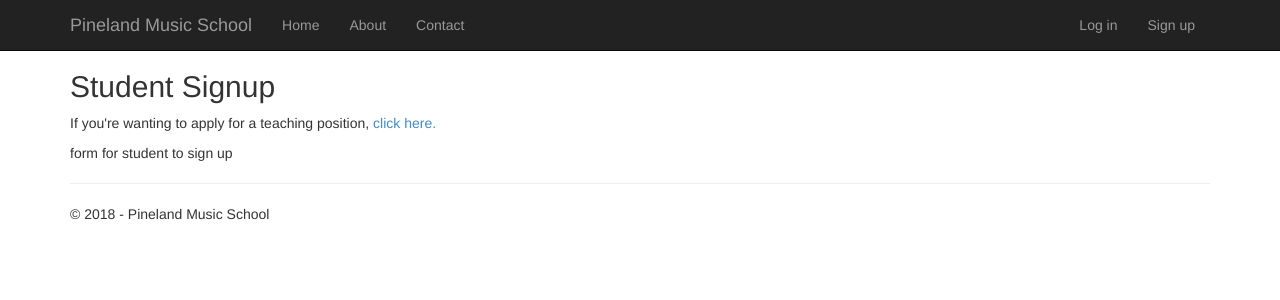
After one commit to rhoolahan8/IFB299, a Django app: page /signup in a window 1280 px wide. The commit adds this page. Shown: the top 300 px of the page. Run offline with Django 3.2, Linux system fonts and the light colour scheme; some libraries are stand-ins or nearby versions.

Commit message:
added sign up page (still needs form) login page done

```diff
--- a/IFB299G38/urls.py
+++ b/IFB299G38/urls.py
@@ -20,6 +20,7 @@ urlpatterns = [
     url(r'^contact$', app.views.contact, name='contact'),
     url(r'^about', app.views.about, name='about'),
     url(r'^teacherapplication', app.views.teacherapplication, name='teacherapplication'),
+    url(r'^signup', app.views.signup, name='signup'),
     url(r'^login/$',
         django.contrib.auth.views.login,
         {
--- a/app/templates/app/index.html
+++ b/app/templates/app/index.html
@@ -2,10 +2,10 @@
 
 {% block content %}
 
-<div class="jumbotron" style="background-image: url(https://2v0eg42uysql1jxu8v2rppov-wpengine.netdna-ssl.com/wp-content/uploads/2015/11/abstract-music-rock-bw.jpg); background-size: cover;">
+<div class="jumbotron" style="background-image: url(https://2v0eg42uysql1jxu8v2rppov-wpengine.netdna-ssl.com/wp-content/uploads/2015/11/abstract-music-rock-bw.jpg); background-position: center bottom; background-blend-mode: overlay; background-size: cover;">
     <h1>Pineland Music School</h1>
     <p class="lead">Founded by Mika Williams, Pineland Music School provides quality lessons in voice, guitar, piano, cello, percussion and more.</p>
-    <p><a href="{% url 'home' %}"class="btn btn-primary btn-large"> Learn more &raquo;</a></p>
+    <p><a href="{% url 'about' %}"class="btn btn-primary btn-large"> Learn more &raquo;</a></p>
 </div>
 
 <div class="row">
@@ -13,7 +13,7 @@
         <h2>Students</h2>
         <p>
             Students are able to book with qualified teachers online for a variety of instruments.
-            Sign in to continue learning or if you're new, sign up and start your musical journey!
+            Log in to continue learning or if you're new, sign up and start your musical journey!
         </p>
         <p><a class="btn btn-default" href="{% url 'login' %}">Click here &raquo;</a></p>
     </div>
--- a/app/templates/app/login.html
+++ b/app/templates/app/login.html
@@ -8,7 +8,7 @@
         <section id="loginForm">
             <form action="." method="post" class="form-horizontal">
                 {% csrf_token %}
-                <h4>Use a local account to log in.</h4>
+                <h4>Use an existing account to log in.</h4>
                 <hr />
                 <div class="form-group">
                     <label for="id_username" class="col-md-2 control-label">User name</label>
@@ -32,6 +32,7 @@
                 <p class="validation-summary-errors">Please enter a correct user name and password.</p>
                 {% endif %}
             </form>
+            <p><a href="{%url 'signup'%}"> Click here if you're a new student.</a></p>
         </section>
     </div>
     <div class="col-md-4">
--- a/app/templates/app/loginpartial.html
+++ b/app/templates/app/loginpartial.html
@@ -12,6 +12,7 @@
 
 <ul class="nav navbar-nav navbar-right">
     <li><a href="{% url 'login' %}">Log in</a></li>
+    <li><a href="{% url 'signup'%}">Sign up</a></li>
 </ul>
 
 {% endif %}
--- /dev/null
+++ b/app/templates/app/signup.html
@@ -0,0 +1,10 @@
+{% extends "app/layout.html" %}
+
+{% block content %}
+
+<h2>Student Signup</h2>
+<p>If you're wanting to apply for a teaching position, <a href="{%url 'teacherapplication'%}" >click here.</a></p>
+
+<p>form for student to sign up</p>
+
+{% endblock %}
--- a/app/views.py
+++ b/app/views.py
@@ -57,3 +57,15 @@ def teacherapplication(request):
             'year':datetime.now().year,
         }
     )
+def signup(request):
+    """Renders the sign up page."""
+    assert isinstance(request, HttpRequest)
+    return render(
+        request,
+        'app/signup.html',
+        {
+            'title':'Student Sign up',
+            'message':'The page for students to sign up.',
+            'year':datetime.now().year,
+        }
+    )
```
